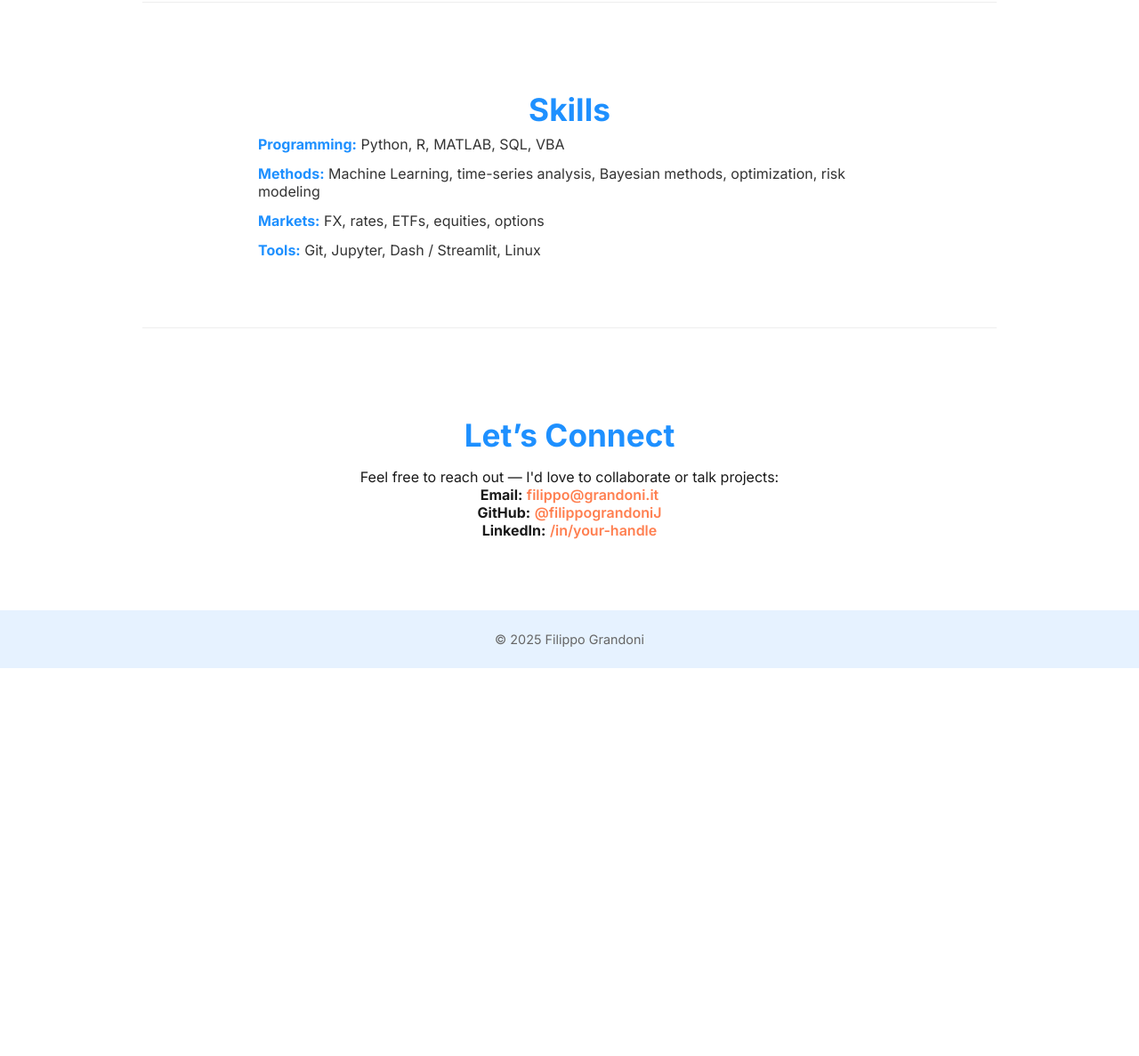
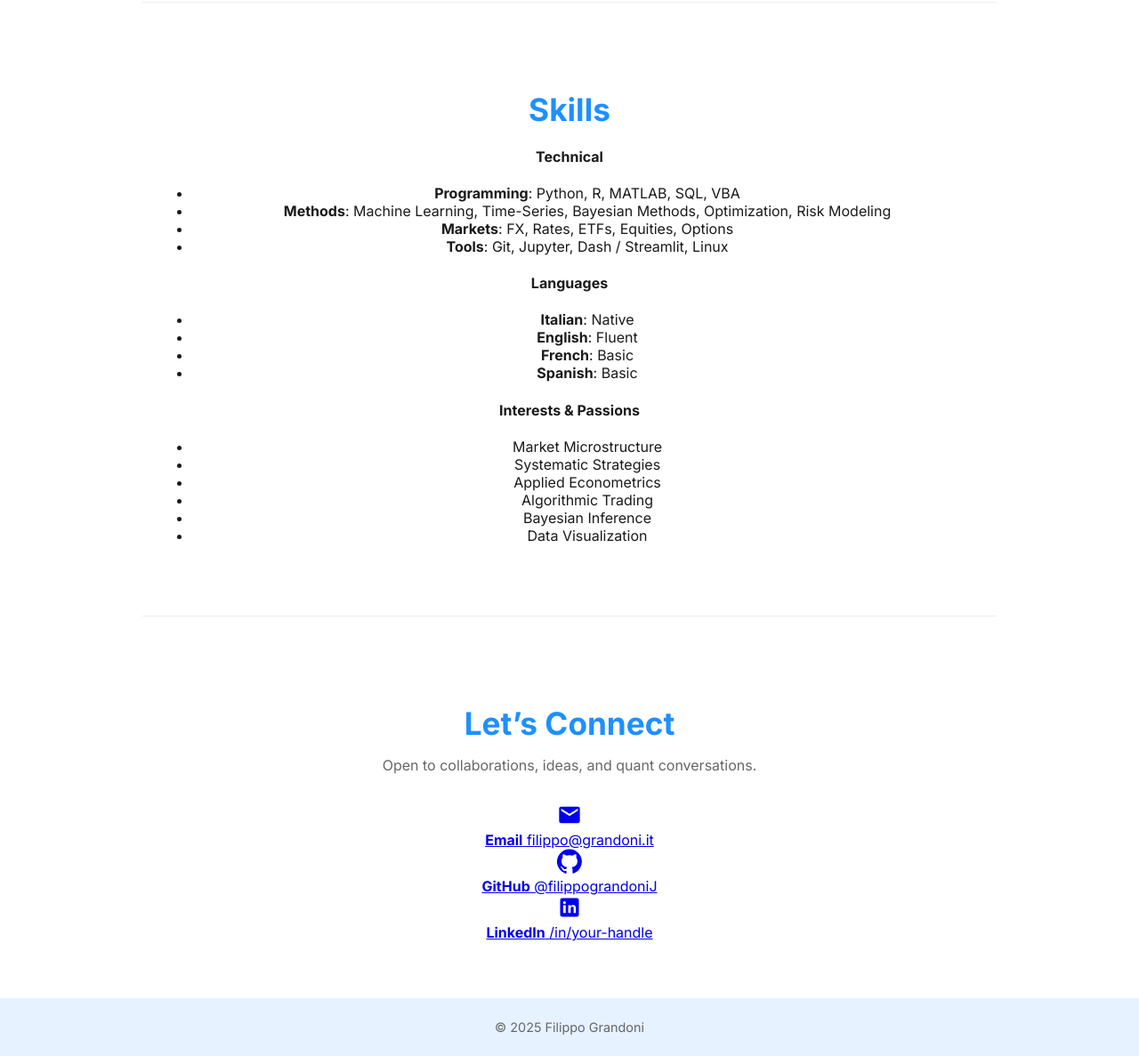
Before and after one commit to filippograndoniJ/portfolio, a plain HTML site: page index.html in a window 1280 px wide. Shown: the part 4745-5932 px from the top of the page at 89% size. Before the commit the page ends 5496 px from the top, so only its background shows below. Drawn offline with Linux system fonts and the light colour scheme.

Commit message:
Update index.html

```diff
--- a/index.html
+++ b/index.html
@@ -265,11 +265,22 @@
         <div class="item">
           <div class="item-head">
             <strong>MediaLaws</strong>
-            <span>Milan, Italy (remote) · Oct 2023 – Present</span>
+            <span>Milan, Italy (remote) · Oct 2023 – Sep 2024</span>
           </div>
           <p class="tight">
             Serving as Student Executive Editor for an online IT & Data Law publication. Developed and edited 5+ articles on technology, innovation law, data privacy, and regulatory trends.
             <br><em>Skills:</em> editorial writing, content curation, legal-tech insight, remote collaboration.
+          </p>
+        </div>
+
+        <div class="item">
+          <div class="item-head">
+            <strong>Social Farm Montepacini</strong>
+            <span>Fermo, Italy · May 2022 – Aug 2022</span>
+          </div>
+          <p class="tight">
+            Designed and implemented inclusive activities for children with special needs. Coordinated daily programs, managed resources, and adapted curricula to varied needs.
+            <br><em>Soft skills:</em> empathy, leadership, adaptability, communication, project planning.
           </p>
         </div>
 
@@ -284,16 +295,7 @@
           </p>
         </div>
 
-        <div class="item">
-          <div class="item-head">
-            <strong>Social Farm Montepacini</strong>
-            <span>Fermo, Italy · May 2022 – Aug 2022</span>
-          </div>
-          <p class="tight">
-            Designed and implemented inclusive activities for children with special needs. Coordinated daily programs, managed resources, and adapted curricula to varied needs.
-            <br><em>Soft skills:</em> empathy, leadership, adaptability, communication, project planning.
-          </p>
-        </div>
+
 
         <div class="item">
           <div class="item-head">
@@ -311,23 +313,85 @@
     <!-- Skills -->
     <section id="skills" class="section">
       <h3>Skills</h3>
-      <ul class="skills">
-        <li><b>Programming:</b> Python, R, MATLAB, SQL, VBA</li>
-        <li><b>Methods:</b> Machine Learning, time-series analysis, Bayesian methods, optimization, risk modeling</li>
-        <li><b>Markets:</b> FX, rates, ETFs, equities, options</li>
-        <li><b>Tools:</b> Git, Jupyter, Dash / Streamlit, Linux</li>
-      </ul>
+
+      <div class="skills-grid">
+        <article class="skills-card">
+          <h4>Technical</h4>
+          <ul class="skills-list">
+            <li><b>Programming</b>: Python, R, MATLAB, SQL, VBA</li>
+            <li><b>Methods</b>: Machine Learning, Time-Series, Bayesian Methods, Optimization, Risk Modeling</li>
+            <li><b>Markets</b>: FX, Rates, ETFs, Equities, Options</li>
+            <li><b>Tools</b>: Git, Jupyter, Dash / Streamlit, Linux</li>
+          </ul>
+        </article>
+
+        <article class="skills-card">
+          <h4>Languages</h4>
+          <ul class="skills-list">
+            <li><b>Italian</b>: Native</li>
+            <li><b>English</b>: Fluent</li>
+            <li><b>French</b>: Basic</li>
+            <li><b>Spanish</b>: Basic</li>
+          </ul>
+
+          <h4 class="mt">Interests & Passions</h4>
+          <ul class="chiplist">
+            <li>Market Microstructure</li>
+            <li>Systematic Strategies</li>
+            <li>Applied Econometrics</li>
+            <li>Algorithmic Trading</li>
+            <li>Bayesian Inference</li>
+            <li>Data Visualization</li>
+          </ul>
+        </article>
+      </div>
     </section>
 
     <!-- Contact -->
-    <section id="contact" class="section contact-block">
+    <section id="contact" class="section contact-section">
       <h3>Let’s Connect</h3>
-      <p>
-        Feel free to reach out — I'd love to collaborate or talk projects:
-        <br><strong>Email:</strong> <a href="mailto:filippo@grandoni.it">filippo@grandoni.it</a>
-        <br><strong>GitHub:</strong> <a href="https://github.com/filippograndoniJ">@filippograndoniJ</a>
-        <br><strong>LinkedIn:</strong> <a href="https://linkedin.com/in/your-handle">/in/your-handle</a>
-      </p>
+      <p class="section-sub">Open to collaborations, ideas, and quant conversations.</p>
+
+      <div class="contact-grid">
+        <a class="contact-card" href="mailto:filippo@grandoni.it" aria-label="Email Filippo">
+          <span class="icon" aria-hidden="true">
+            <!-- Mail icon -->
+            <svg viewBox="0 0 24 24" width="28" height="28" fill="currentColor">
+              <path d="M20 4H4a2 2 0 0 0-2 2v12a2 2 0 0 0 2 2h16a2 2 0 0 0 2-2V6a2 2 0 0 0-2-2Zm0 4-8 5L4 8V6l8 5 8-5v2Z"/>
+            </svg>
+          </span>
+          <div class="contact-text">
+            <strong>Email</strong>
+            <span>filippo@grandoni.it</span>
+          </div>
+        </a>
+
+        <a class="contact-card" href="https://github.com/filippograndoniJ" target="_blank" rel="noopener" aria-label="GitHub profile">
+          <span class="icon" aria-hidden="true">
+            <!-- GitHub icon -->
+            <svg viewBox="0 0 24 24" width="28" height="28" fill="currentColor">
+              <path d="M12 .5a12 12 0 0 0-3.79 23.4c.6.11.82-.26.82-.58v-2.1c-3.34.73-4.04-1.6-4.04-1.6-.54-1.38-1.32-1.75-1.32-1.75-1.08-.74.08-.72.08-.72 1.2.09 1.84 1.24 1.84 1.24 1.06 1.82 2.78 1.29 3.45.99.11-.78.42-1.3.76-1.6-2.67-.3-5.48-1.34-5.48-5.95 0-1.31.47-2.37 1.24-3.21-.12-.3-.54-1.52.12-3.17 0 0 1.01-.32 3.3 1.23a11.5 11.5 0 0 1 6 0c2.28-1.55 3.29-1.23 3.29-1.23.66 1.65.24 2.87.12 3.17.77.84 1.23 1.9 1.23 3.21 0 4.62-2.82 5.64-5.5 5.94.43.37.81 1.1.81 2.22v3.29c0 .32.22.7.83.58A12 12 0 0 0 12 .5Z"/>
+            </svg>
+          </span>
+          <div class="contact-text">
+            <strong>GitHub</strong>
+            <span>@filippograndoniJ</span>
+          </div>
+        </a>
+
+        <a class="contact-card" href="https://linkedin.com/in/your-handle" target="_blank" rel="noopener" aria-label="LinkedIn profile">
+          <span class="icon" aria-hidden="true">
+            <!-- LinkedIn icon -->
+            <svg viewBox="0 0 24 24" width="28" height="28" fill="currentColor">
+              <path d="M19 3H5a2 2 0 0 0-2 2v14a2 2 0 0 0 2 2h14a2 2 0 0 0 2-2V5a2 2 0 0 0-2-2ZM8.34 17.34H6V9.75h2.34v7.59ZM7.17 8.7a1.36 1.36 0 1 1 0-2.72 1.36 1.36 0 0 1 0 2.72Zm11.17 8.64h-2.34v-3.97c0-.95-.02-2.16-1.32-2.16-1.33 0-1.53 1.04-1.53 2.1v4.03H10.8V9.75h2.24v1.03h.03c.31-.6 1.08-1.23 2.22-1.23 2.37 0 2.81 1.56 2.81 3.58v4.21Z"/>
+            </svg>
+          </span>
+          <div class="contact-text">
+            <strong>LinkedIn</strong>
+            <span>/in/your-handle</span>
+          </div>
+        </a>
+      </div>
     </section>
   </main>
 
```
